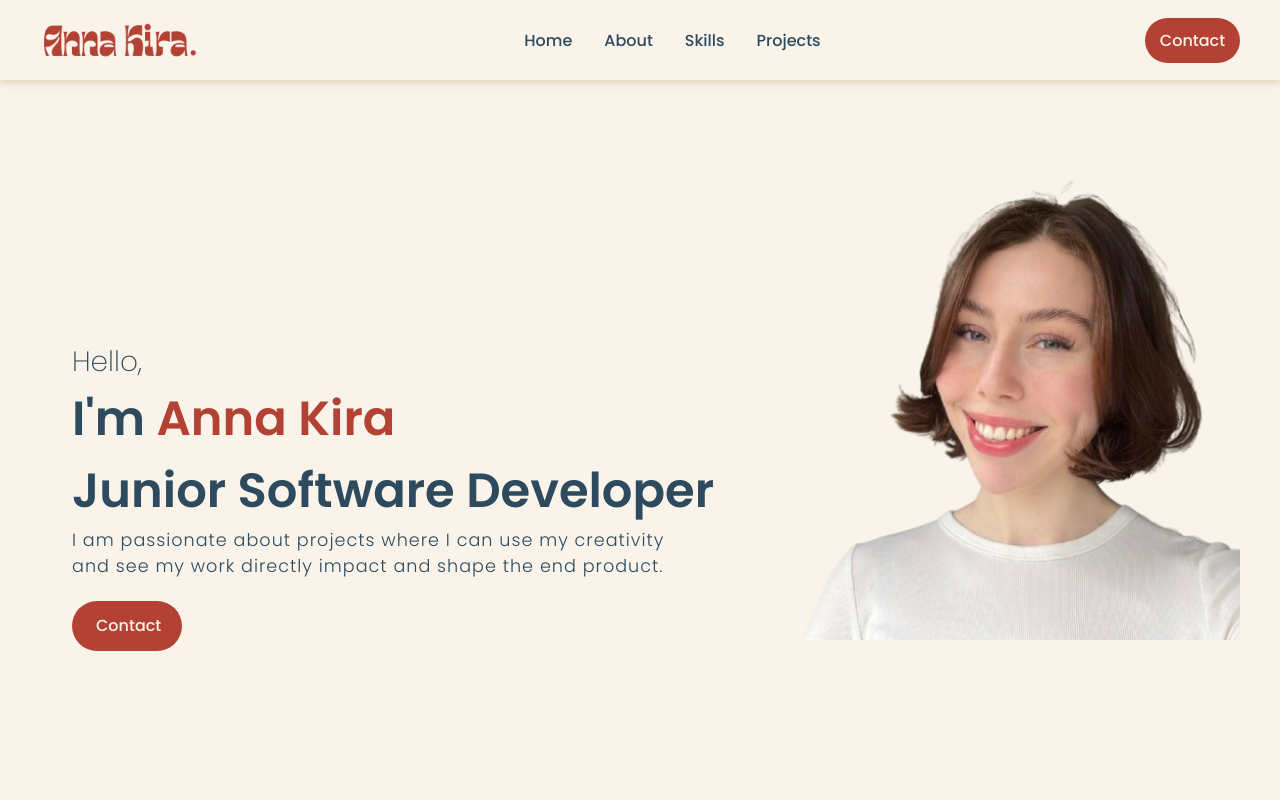
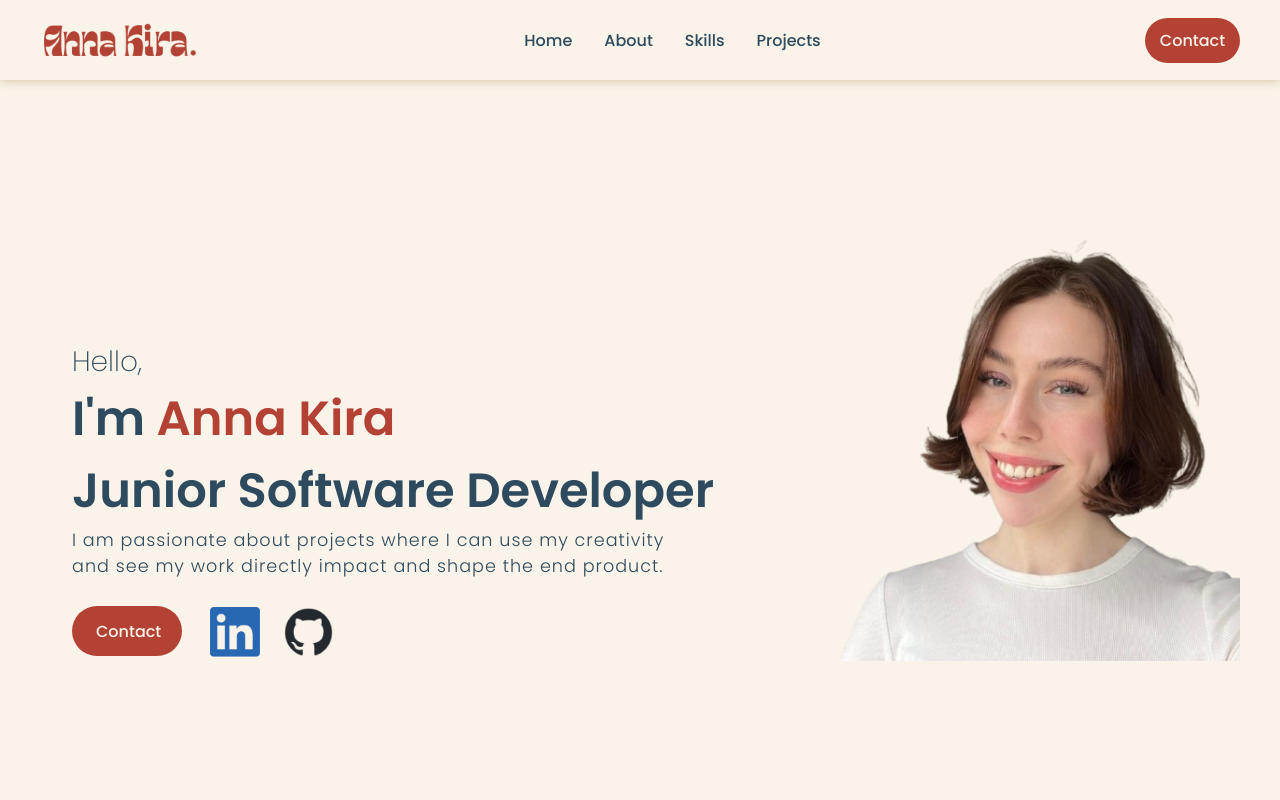
Before and after one commit to AnnaKiira/Portfolio, a React (Create React App) app: page / in a window 1280 px wide. Shown: the top 800 px of the page. Built offline with nearby package versions, Linux system fonts and the light colour scheme.

Commit message:
activated contact btn in intro section to scroll to contact form when clicked and also added linkedin and github links in intro section

```diff
--- a/src/components/About/About.js
+++ b/src/components/About/About.js
@@ -8,7 +8,6 @@ const About = () => {
   return (
     <section id='about'>
      <h2 className='aboutTitle'>About Me</h2>
-
     <div className='aboutContent'>
         <p className='aboutDesc'>I'm a Lisbon-based Junior Developer with a unique blend of software engineering skills and nursing experience. I recently completed a Software Engineering Bootcamp where I developed a strong foundation in full-stack web development.</p>
         < br/>
--- a/src/components/Intro/Intro.css
+++ b/src/components/Intro/Intro.css
@@ -6,11 +6,11 @@
 
 .background {
     position: absolute;
-    top: 5rem;
+    top: 8.8rem;
     right: 0;
     z-index: -1;
     object-fit: cover;
-    height: 60vh;
+    height: 55vh;
 }
 
 .introContent {
@@ -37,13 +37,25 @@
     letter-spacing: 1px;
 }
 
+.introLinks {
+    display: flex;
+    align-items: center;
+    margin-top: 1rem;
+}
+
 .btn {
-    background-color: #D7C4A5;
-    color: #243E50;
-    margin: 1rem 0;
+    margin-right: 1rem;
     padding: 0.75rem 1.5rem;
     border: none;
     border-radius: 2rem;
+}
+
+.linkIntro {
+    cursor: pointer;
+    height: 3.1rem;
+    width: 3.1rem;
+    margin: 0 0.75rem;
+    margin-bottom: -10px;
 }
 
 @media screen and (max-width:840px)  {
--- a/src/components/Intro/Intro.js
+++ b/src/components/Intro/Intro.js
@@ -1,18 +1,35 @@
 import React from 'react'
 import './Intro.css'
-import {Link} from 'react-scroll'
+/* import { Link } from 'react-scroll' */
 import background from '../../assets/AnnaImage.png'
+import Github from '../../assets/github.png'
+import LinkedIn from '../../assets/linkedin.png'
 
 const Intro = () => {
   return (
     <section id='intro'>
-        <div className='introContent'>
-            <span className='hello'>Hello,</span>
-            <span className='introText'>I'm <span className='introName'>Anna Kira</span> <br /> Junior Software Developer</span>
-            <p className='introParagraph'>I am passionate about projects where I can use my creativity <br /> and see my work directly impact and shape the end product.</p>
-            <Link><button className='btn'>Contact</button></Link>
+      <div className='introContent'>
+        <span className='hello'>Hello,</span>
+        <span className='introText'>I'm <span className='introName'>Anna Kira</span> <br /> Junior Software Developer</span>
+        <p className='introParagraph'>I am passionate about projects where I can use my creativity <br /> and see my work directly impact and shape the end product.</p>
+
+        <div className='introLinks'>
+
+          <button className='btn' onClick={() => {
+            document.getElementById('contactPage').scrollIntoView({ behavior: 'smooth' });
+          }}>Contact</button>
+
+          <a href="https://www.linkedin.com/in/anna-kira-thomsen" target="_blank" rel="noopener noreferrer">
+            <img src={LinkedIn} alt='LinkedIn' className='linkIntro' />
+          </a>
+
+          <a href="https://github.com/AnnaKiira" target="_blank" rel="noopener noreferrer">
+            <img src={Github} alt='Github' className='linkIntro' />
+          </a>
         </div>
-        <img src={background} alt='Profile' className='background'/>
+
+      </div>
+      <img src={background} alt='Profile' className='background' />
     </section>
   )
 }
--- a/src/components/NavBar/NavBar.js
+++ b/src/components/NavBar/NavBar.js
@@ -1,7 +1,6 @@
 import React, { useState } from 'react'
 import './NavBar.css'
 import AnnaLogo from '../../assets/AnnaLogo.png'
-/* import contact from '../../assets/contact.png' */
 import menu from '../../assets/menu.png'
 import {Link} from 'react-scroll'
 
@@ -22,7 +21,6 @@ const NavBar = () => {
         <button className='desktopMenuBtn' onClick={() =>{
             document.getElementById('contactPage').scrollIntoView({behavior: 'smooth'});
         }}>Contact
-            {/* <img src={contact} alt='Contact' className='desktopMenuImg'/> */}
             </button>
         </div>
         <img src={menu} alt='Navigation' className='mobileNav' onClick={()=>setShowMenu(!showMenu)} />
```
